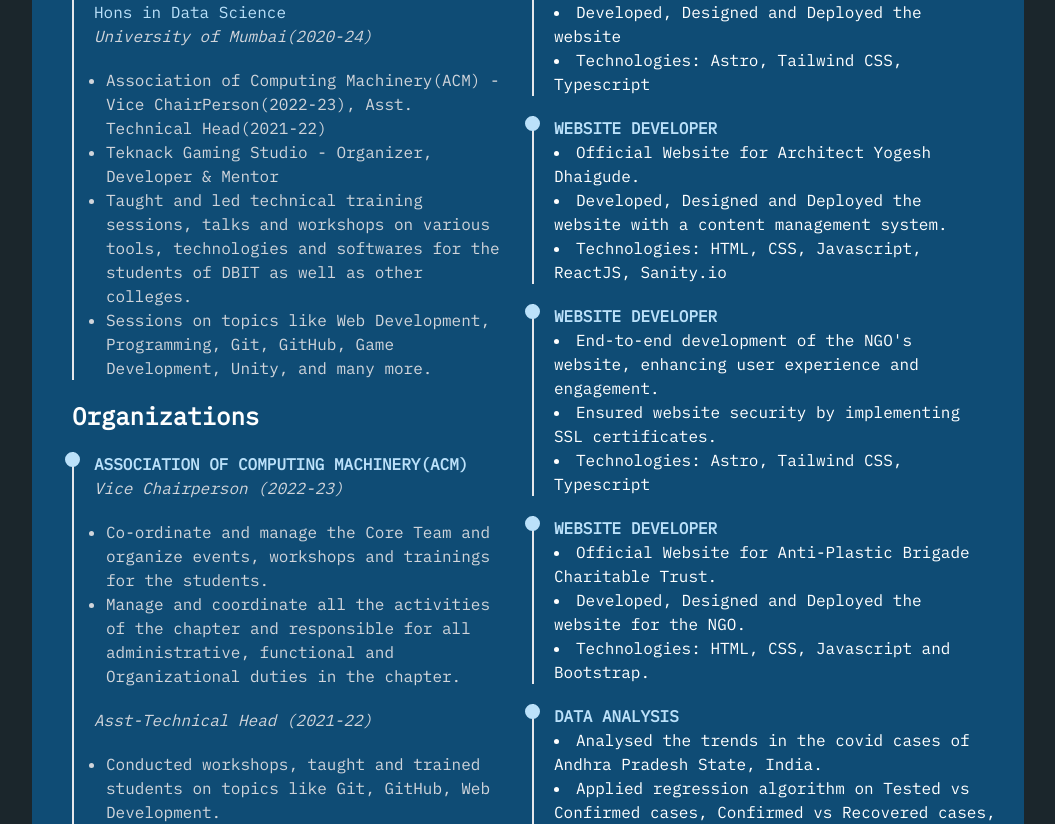
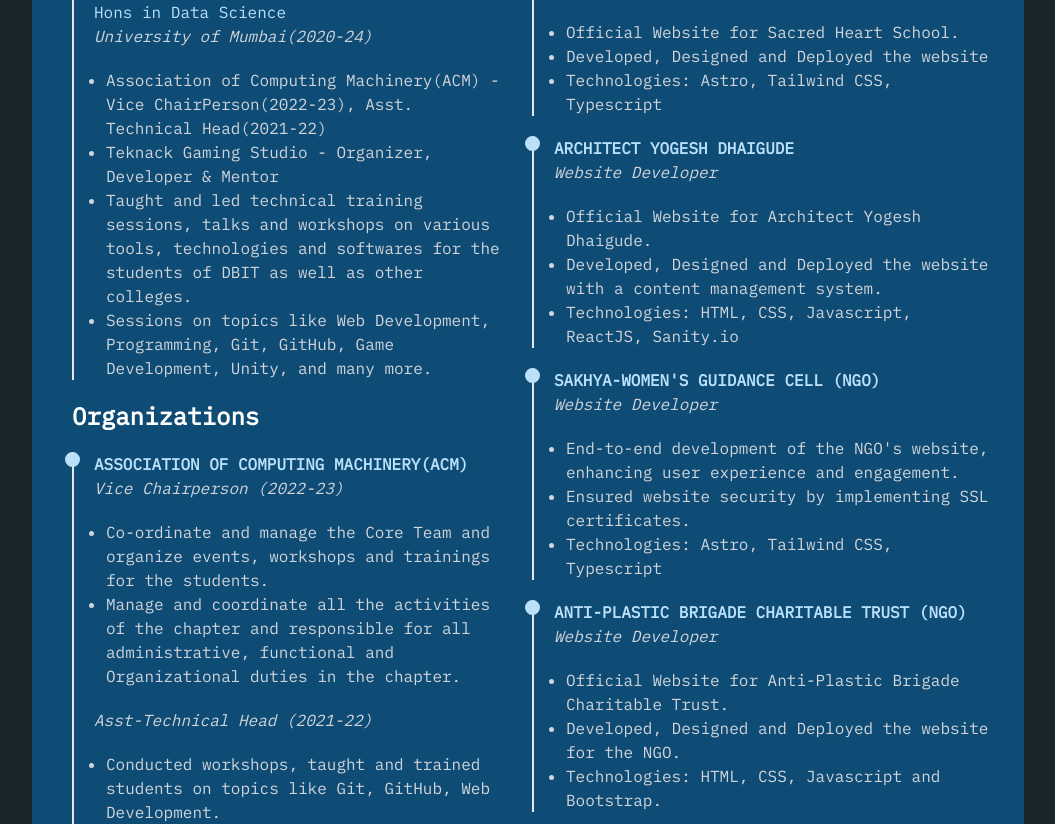
Before and after one commit to sd8capricon/sid-portfolio, a Next.js app: page /old in a window 1280 px wide. Shown: the part 1564-2388 px from the top of the page, without its empty margins (112-1167 px from the left). Built offline with nearby package versions, Linux system fonts and the light colour scheme.

Commit message:
fixed old pg

```diff
--- a/pages/old.tsx
+++ b/pages/old.tsx
@@ -10,7 +10,7 @@
 import NavBar from '../components/NavBar'
 import Section, { SectionTitle } from '../components/Section';
 import SocialLinks from '../components/SocialLinks';
-import ResumeProject from '../components/ResumeItem';
+import ResumeProject, { ResumeItemList } from '../components/ResumeItem';
 
 import { Project } from '../types';
 
@@ -197,44 +197,54 @@
             <div className="container">
               <h3 className="text-2xl font-bold mb-5">Projects</h3>
               <ResumeProject
-                org="Sacred Hearts School"
-                title="Website Developer"
+                title="Sacred Hearts School"
+                position="Website Developer"
                 link="https://sacredheartschool.in">
+                <ResumeItemList>
                   <li>Official Website for Sacred Heart School.</li>
                   <li>Developed, Designed and Deployed the website</li>
                   <li>Technologies: Astro, Tailwind CSS, Typescript</li>
+                </ResumeItemList>
               </ResumeProject>
               <ResumeProject
-                org='Architect Yogesh Dhaigude'
-                title='Website Developer'
+                title='Architect Yogesh Dhaigude'
+                position='Website Developer'
                 link='https://ayda.in'>
+                <ResumeItemList>
                   <li>Official Website for Architect Yogesh Dhaigude.</li>
                   <li>Developed, Designed and Deployed the website with a content management system.</li>
                   <li>Technologies: HTML, CSS, Javascript, ReactJS, Sanity.io</li>
+                </ResumeItemList>
               </ResumeProject>
               <ResumeProject
-                org="SAKHYA-WOMEN'S GUIDANCE CELL (NGO)"
-                title="Website Developer"
+                title="SAKHYA-WOMEN'S GUIDANCE CELL (NGO)"
+                position="Website Developer"
                 link="https://sakhyawgc.org">
+                <ResumeItemList>
                   <li>End-to-end development of the NGO's website, enhancing user experience and engagement.</li>
                   <li>Ensured website security by implementing SSL certificates.</li>
                   <li>Technologies: Astro, Tailwind CSS, Typescript</li>
+                </ResumeItemList>
               </ResumeProject>
               <ResumeProject
-                org="Anti-Plastic Brigade Charitable Trust (NGO)"
-                title="Website Developer"
+                title="Anti-Plastic Brigade Charitable Trust (NGO)"
+                position="Website Developer"
                 link='https://anti-plasticbrigade.com'>
-                <li>Official Website for Anti-Plastic Brigade Charitable Trust.</li>
+                <ResumeItemList>
+                  <li> Official Website for Anti-Plastic Brigade Charitable Trust.</li>
                   <li>Developed, Designed and Deployed the website for the NGO.</li>
                   <li>Technologies: HTML, CSS, Javascript and Bootstrap.</li>
+                </ResumeItemList>
               </ResumeProject>
               <ResumeProject
-                org='COVID-19 Analysis'
-                title='Data Analysis'
+                title='COVID-19 Analysis'
+                position='Data Analysis'
               >
+                <ResumeItemList>
                   <li>Analysed the trends in the covid cases of Andhra Pradesh State, India.</li>
                   <li>Applied regression algorithm on Tested vs Confirmed cases, Confirmed vs Recovered cases, Confirmed vs Deceased cases and Confirmed cases vs Timeperiod.</li>
                   <li>Technologies: Python, Numpy, Pandas, Matplotlib, Sk-learn</li>
+                </ResumeItemList>
               </ResumeProject>
             </div>
           </div>
```
Lines whose indentation alone changed are shown as unchanged.
